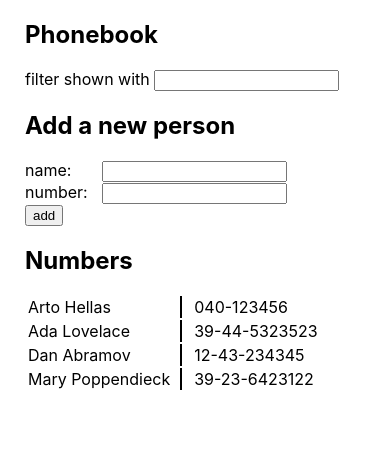
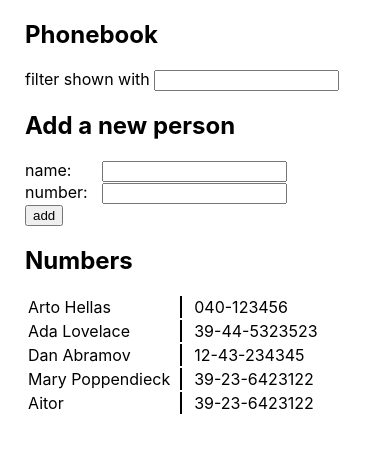
Before and after one commit to AitorSantaeugenia/FullStackOpen, a React (Create React App) app in the folder Part2/phonebook/: page / in a window 390 px wide. Shown: the top 452 px of the page. Built offline with nearby package versions, Linux system fonts and the light colour scheme; data requests are answered from the project's data file.

Commit message:
part2 phonebook 2.11 step6

```diff
--- /dev/null
+++ b/Part2/phonebook/db.json
@@ -0,0 +1,29 @@
+{
+  "persons": [
+    {
+      "name": "Arto Hellas",
+      "number": "040-123456",
+      "id": 1
+    },
+    {
+      "name": "Ada Lovelace",
+      "number": "39-44-5323523",
+      "id": 2
+    },
+    {
+      "name": "Dan Abramov",
+      "number": "12-43-234345",
+      "id": 3
+    },
+    {
+      "name": "Mary Poppendieck",
+      "number": "39-23-6423122",
+      "id": 4
+    },
+    {
+      "name": "Aitor",
+      "number": "39-23-6423122",
+      "id": 5
+    }
+  ]
+}
--- a/Part2/phonebook/package.json
+++ b/Part2/phonebook/package.json
@@ -6,6 +6,7 @@
     "@testing-library/jest-dom": "^5.16.5",
     "@testing-library/react": "^13.4.0",
     "@testing-library/user-event": "^13.5.0",
+    "axios": "^1.1.0",
     "react": "^18.2.0",
     "react-dom": "^18.2.0",
     "react-scripts": "5.0.1",
@@ -34,5 +35,8 @@
       "last 1 firefox version",
       "last 1 safari version"
     ]
+  },
+  "devDependencies": {
+    "json-server": "^0.17.0"
   }
 }
--- a/Part2/phonebook/src/App.js
+++ b/Part2/phonebook/src/App.js
@@ -1,25 +1,24 @@
-import { useState } from "react";
+import { useState, useEffect } from "react";
 import "./App.css";
 import FilterForm from "./components/FilterForm";
 import Form from "./components/Form";
 import PersonData from "./components/PersonData";
+import axios from "axios";
 
 const App = () => {
-  //New object with more persons
-  const [persons, setPersons] = useState([
-    { name: "Arto Hellas", number: "040-123456" },
-    { name: "Ada Lovelace", number: "39-44-5323523" },
-    { name: "Dan Abramov", number: "12-43-234345" },
-    { name: "Mary Poppendieck", number: "39-23-6423122" },
-  ]);
+  const [persons, setPersons] = useState([]);
   const [newName, setNewName] = useState("");
   const [newNumber, setNewNumber] = useState("");
   const [filter, setFilter] = useState("");
 
+  useEffect(() => {
+    axios.get("http://localhost:3001/persons").then((response) => {
+      setPersons(response.data);
+    });
+  }, []);
+
   const addNewPerson = (e) => {
     e.preventDefault();
-
-    console.log(newNumber);
 
     const newObject = {
       name: newName,
@@ -45,14 +44,12 @@
 
   const handlePhoneNumber = (e) => {
     e.preventDefault();
-    // console.log("e", e.target.value);
 
     setNewNumber(e.target.value);
   };
 
   const handleFilter = (e) => {
     e.preventDefault();
-    // console.log(e.target.value);
     setFilter(e.target.value);
   };
 
```
Also changed, not shown: 1 other file (tests, documents, lock files or other folders).
